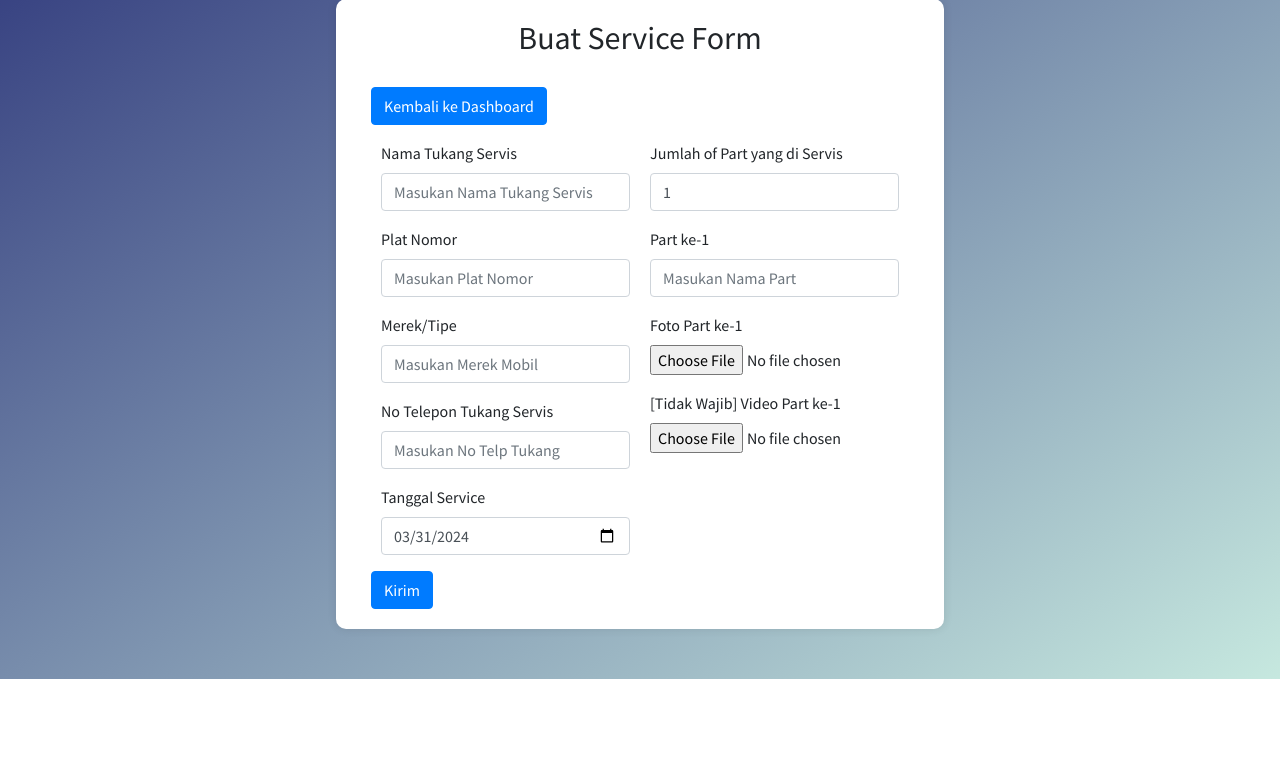
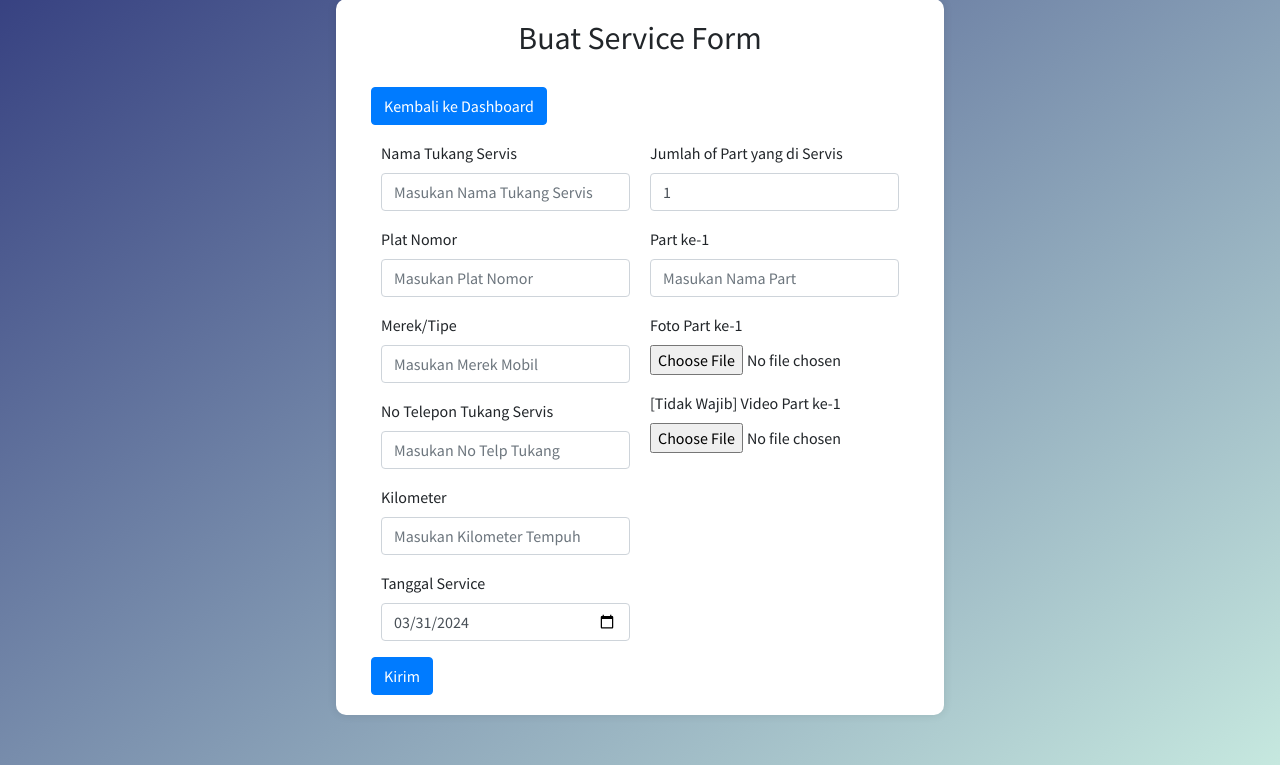
Before and after one commit to mnabielap/carserviceV2, a Django app: page /technician/create-service-form/ in a window 1280 px wide. Shown: the part 173-938 px from the top of the page. Before the commit the page ends 852 px from the top, so only its background shows below. Run offline with Django 4.2, Linux system fonts and the light colour scheme; a user stored in the database is signed in; parts of the project's set-up code (start-up, migrations or seed data) failed here and were passed over; some libraries are stand-ins or nearby versions.

Commit message:
add kilometer field

```diff
--- a/staff/templates/html2pdf.html
+++ b/staff/templates/html2pdf.html
@@ -14,7 +14,7 @@
             </td>
         </tr>
     </table>
-    <table class="table centered-align" border="0.001px">
+    <table class="table centered-align custom-table" border="0.001px">
         <tr>
             <th>ID Car Service</th>
             <td>{{ car_service.id }}</td>
@@ -76,6 +76,10 @@
     </table>
 </div>
 <style>
+.custom-table th {
+    width: 150px; /* Ganti nilai ini sesuai dengan lebar yang diinginkan */
+}
+
 th, td {
     padding: 2px; /* Tambahkan padding ke elemen th dan td */
 }
--- a/technician/models.py
+++ b/technician/models.py
@@ -8,6 +8,7 @@ class CarService(models.Model):
     service_date = models.DateField(default=None)
     techinician_name = models.CharField(max_length=100, default="None")  # Tambahkan field Nama Staff Service
     techinician_phone = models.CharField(max_length=15, default="None")  # Tambahkan field Nomor HP Tukang Service
+    kilometer = models.IntegerField(default=0)
     is_deleted = models.BooleanField(default=False)
 
     def __str__(self):
--- a/technician/templates/create_service_form.html
+++ b/technician/templates/create_service_form.html
@@ -106,6 +106,10 @@
                         <input type="number" class="form-control" id="phone_number" name="phone_number" placeholder="Masukan No Telp Tukang" required value="{{ user_phone_number }}">
                     </div>
                     <div class="form-group">
+                        <label for="kilometer">Kilometer</label>
+                        <input type="number" class="form-control" id="kilometer" name="kilometer" placeholder="Masukan Kilometer Tempuh" required value="{{ user_phone_number }}">
+                    </div>
+                    <div class="form-group">
                         <label for="tanggal">Tanggal Service</label>
                         <input type="date" class="form-control" id="tanggal" name="tanggal" required>
                     </div>
@@ -138,6 +142,10 @@
                         <input type="number" class="form-control" id="phone_number" name="phone_number" placeholder="Masukan No Telp Tukang" required value="{{ user_phone_number }}">
                     </div>
                     <div class="form-group">
+                        <label for="kilometer">Kilometer</label>
+                        <input type="number" class="form-control" id="kilometer" name="kilometer" placeholder="Masukan Kilometer Tempuh" required value="{{ user_phone_number }}">
+                    </div>
+                    <div class="form-group">
                         <label for="tanggal">Tanggal Service</label>
                         <input type="date" class="form-control" id="tanggal" name="tanggal" required>
                     </div>
--- a/technician/templates/list_for_edit.html
+++ b/technician/templates/list_for_edit.html
@@ -27,6 +27,7 @@
                         <p>No part photos</p>
                     {% endfor %}
                 </div>
+                <p class="card-text"><strong>Kilometer:</strong> {{ car_service.kilometer }}</p>
                 <p class="card-text"><strong>Tanggal Servis:</strong> {{ car_service.service_date }}</p>
                 <p class="card-text"><strong>Action:</strong> <a href="{% url 'technician:edit_service' car_service.id %}" class="btn btn-info">Edit</a></p>
             </div>
--- a/technician/views.py
+++ b/technician/views.py
@@ -25,6 +25,7 @@ def create_service_form(request):
         brand = request.POST.get('brand')
         techinician_name = request.POST.get('staff_service_name')
         techinician_phone = request.POST.get('phone_number')
+        kilometer = request.POST.get('kilometer')
         service_date = request.POST.get('tanggal')
 
         print(f"service_date: {service_date}")
@@ -35,6 +36,7 @@ def create_service_form(request):
             service_date=datetime.datetime.strptime(service_date, '%Y-%m-%d'),
             techinician_name=techinician_name,
             techinician_phone=techinician_phone,
+            kilometer=kilometer,
         )
 
         # Simpan PartToService berdasarkan jumlah yang diinginkan
@@ -118,6 +120,7 @@ def edit_service(request, service_id):
         techinician_name = request.POST.get('staff_service_name')
         techinician_phone = request.POST.get('phone_number')
         service_date = request.POST.get('tanggal')
+        kilometer = request.POST.get('kilometer')
 
         if car_service.license_plate != license_plate:
             car_service.license_plate = license_plate
@@ -129,6 +132,8 @@ def edit_service(request, service_id):
             car_service.techinician_phone = techinician_phone
         if car_service.service_date != service_date:
             car_service.service_date = service_date
+        if car_service.kilometer != kilometer:
+            car_service.kilometer = kilometer
         car_service.save()
 
         for i in range(num_parts):
```
Also changed, not shown: owner/templates/list_all_service.html (+6 -2 lines), technician/templates/edit_service.html (+8 -0 lines), technician/migrations/0017_carservice_kilometer.py (added).
